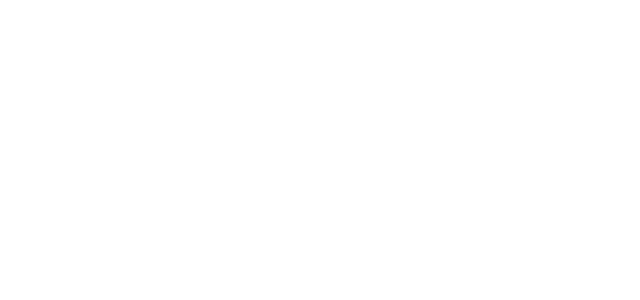
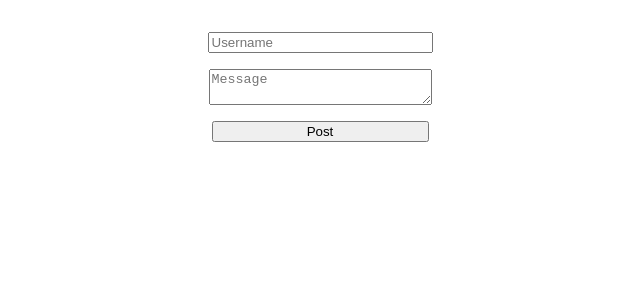
Before and after one commit to iigunchev/frontend-alberto-01, a React (Create React App) app: page / in a window 1280 px wide. Shown: the top 300 px of the page, without its empty margins (336-976 px from the left). Built offline with nearby package versions, Linux system fonts and the light colour scheme.

Commit message:
basic form component structure

```diff
--- a/src/App.css
+++ b/src/App.css
@@ -1,38 +1,14 @@
-.App {
-  text-align: center;
-}
-
-.App-logo {
-  height: 40vmin;
-  pointer-events: none;
-}
-
-@media (prefers-reduced-motion: no-preference) {
-  .App-logo {
-    animation: App-logo-spin infinite 20s linear;
-  }
-}
-
-.App-header {
-  background-color: #282c34;
-  min-height: 100vh;
+.vertical {
   display: flex;
   flex-direction: column;
   align-items: center;
-  justify-content: center;
-  font-size: calc(10px + 2vmin);
-  color: white;
+  padding: 1em;
 }
-
-.App-link {
-  color: #61dafb;
+form>* {
+  width: 100%;
 }
-
-@keyframes App-logo-spin {
-  from {
-    transform: rotate(0deg);
-  }
-  to {
-    transform: rotate(360deg);
-  }
+form.vertical {
+  max-width: 400px;
+  width: 100%;
+  gap: 1em;
 }
--- a/src/App.js
+++ b/src/App.js
@@ -1,10 +1,12 @@
+import Container from './components/Container/Container';
+import Form from './components/Form/Form';
 import './App.css';
 
 function App() {
   return (
-    <div className="App">
-
-    </div>
+    <Container type="vertical">
+      <Form />
+    </Container>
   );
 }
 
--- /dev/null
+++ b/src/components/Container/Container.js
@@ -0,0 +1,9 @@
+import React from 'react'
+
+const Container = ({children, type}) => {
+  return (
+    <div className={type}>{children}</div>
+  )
+}
+
+export default Container
--- /dev/null
+++ b/src/components/Form/Form.js
@@ -0,0 +1,50 @@
+import React, { useState, useEffect } from 'react'
+
+const initialFormValues = {
+    username: '',
+    message: ''
+}
+
+const Form = () => {
+    const [formValues, setFormValues] = useState(initialFormValues)
+
+    const handleChange = e => {
+        const { name, value } = e.target;
+        setFormValues(prevState => ({
+            ...prevState,
+            [name]: value
+        }))
+    }
+
+    const handleSubmit = e => {
+        e.preventDefault();
+        console.log(formValues)
+    }
+
+    // useEffect(() => {
+    //     console.log(formValues)
+    // }, [formValues])
+
+    return (
+        <section>
+            <form className="vertical" onSubmit={handleSubmit}>
+                <input
+                    type="text"
+                    name="username"
+                    placeholder="Username"
+                    onChange={handleChange}
+                    value={formValues.username}
+                />
+                <textarea
+                    name="message"
+                    placeholder="Message"
+                    onChange={handleChange}
+                    value={formValues.message}
+                />
+                <button type="submit">Post</button>
+            </form>
+        </section>
+    )
+}
+
+export default Form
```
